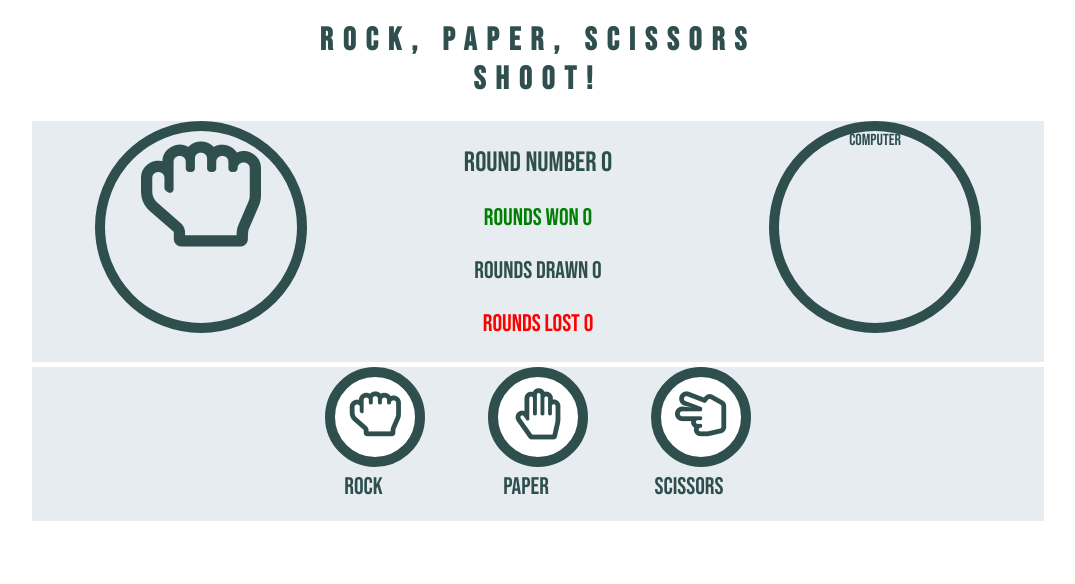
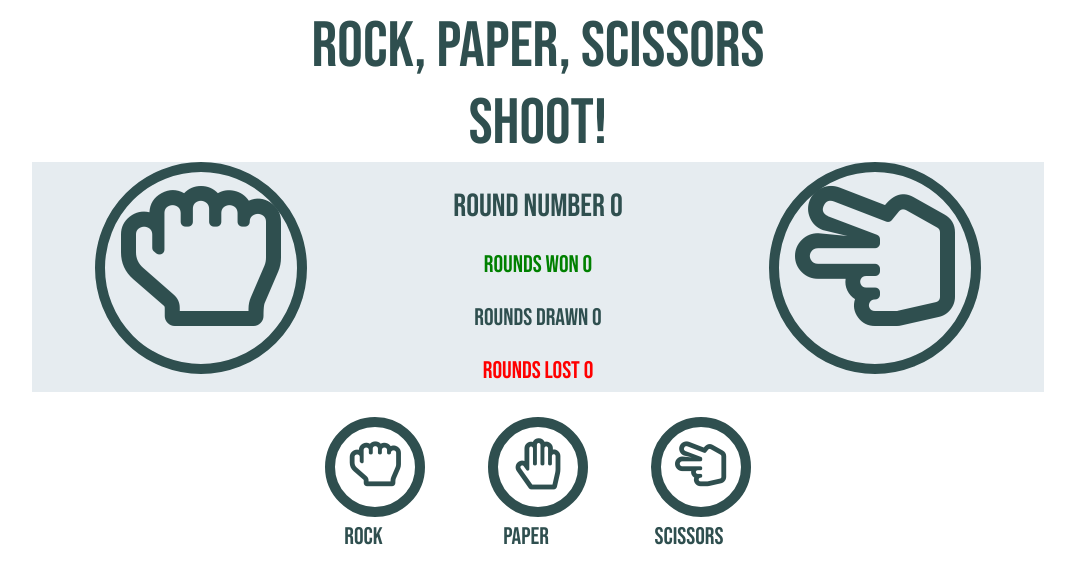
Before and after one commit to liamsmith3194/rock-paper-scissors, a plain HTML site: page index.html in a window 1280 px wide. Shown: the whole page, without its empty margins (102-1177 px from the left). Drawn offline with Linux system fonts and the light colour scheme.

Commit message:
plaaceholder icons in but still need to postion based on screen size. JavaScript to generate answer is logging to console

```diff
--- a/assets/css/style.css
+++ b/assets/css/style.css
@@ -7,24 +7,22 @@ body {
 
 /* --------- Heading */
 
-.heading {
-    text-align: center;
-    font-size: 200%;
-    font-family: "Bebas Neue", sans-serif;
-    letter-spacing: 10px;
+.game-name{
+    font-size: 4rem;
 }
 
 /* --------- Game layout */
 
 .round-number{
-    font-size: 175%;
+    font-size: 2rem;
 }
 
 .container {
     background-color: #E6ECF0;
     display: inline-block;
     width:80%;
-    height: auto;
+    height: 18vw;
+    margin-bottom: 20px;
 }
 
 .column1 {
@@ -49,10 +47,19 @@ body {
     display: inline-block;
     border: darkslategray 10px solid;
     border-radius: 50%;
+    position: relative;
+
+
 }
 
 .user-answer{
-    font-size: 750%;
+    font-size: 10em;
+    position: absolute;
+    top: 50%;
+    left: 50%;
+    text-align: center;
+    margin-right: -50%;
+    transform: translate(-50%, -50%)
 }
 
 .computer-answer-circle{
@@ -61,10 +68,19 @@ body {
     display: inline-block;
     border: darkslategray 10px solid;
     border-radius: 50%;
+    position: relative;
+
 }
 
 .computer-answer{
-
+    font-size: 10em;
+    position: absolute;
+    top: 50%;
+    left: 50%;
+    text-align: center;
+    margin-right: -50%;
+    transform: translate(-50%, -50%)
+}
 }
 
 .controls-area {
@@ -76,17 +92,17 @@ body {
 
 .win {
     color: green;
-    font-size: 150%;
+    font-size: 1.5rem;
 }
 
 .lose {
     color: red;
-    font-size: 150%;
+    font-size: 1.5rem;
 }
 
 .draw {
     color: darkslategray;
-    font-size: 150%;
+    font-size: 1.5rem;
 }
 
 /* --------- Buttons */
--- a/assets/js/script.js
+++ b/assets/js/script.js
@@ -0,0 +1,37 @@
+function roundNumber(){
+
+}
+
+
+function usersAnswer(){
+
+}
+
+
+/**
+ * Generates random answers from rock, paper or scissors
+ */
+
+function computersAnswer(){
+    let random = ["rock", "paper", "scissors"];
+    return random[Math.floor(Math.random() * 3)];
+}
+
+console.log(computersAnswer(3));
+
+
+function compareAnswers(){
+
+}
+
+function roundsWon(){
+
+}
+
+function roundsDrawn(){
+
+}
+
+function roundsLost(){
+
+}
--- a/index.html
+++ b/index.html
@@ -18,28 +18,31 @@
 </head>
 
 <body>
-    <h1 class="heading">
+    <div class="game-name">
         Rock, Paper, Scissors <br> Shoot!
-    </h1>
+    </div>
 
-
-
-    <div class="container">
+        <div class="container">
         <div class="column1">
             <div class="user-answer-circle">
                 <div class="user-answer"><i class="far fa-hand-rock"></i></div>
             </div>
         </div>
+
         <div class="column2">
             <div class="round-number">Round Number 0</div>
                 <p class="win">Rounds Won 0</p>
                 <p class="draw">Rounds Drawn 0</p>
                 <p class="lose">Rounds Lost 0</p>
         </div>
-        <div class="column3">
-            <div class="computer-answer-circle">Computer</div>
+
+            <div class="column3">
+                <div class="computer-answer-circle">
+                    <div class="computer-answer"><i class="far fa-hand-scissors"></i></div>
+                </div>
+            </div>
         </div>
-    </div>
+
     <div class="controls-area">
         <button data-type="rock" class="btn btn--big btn--gray">
             <i class="far fa-hand-rock"></i>
```
